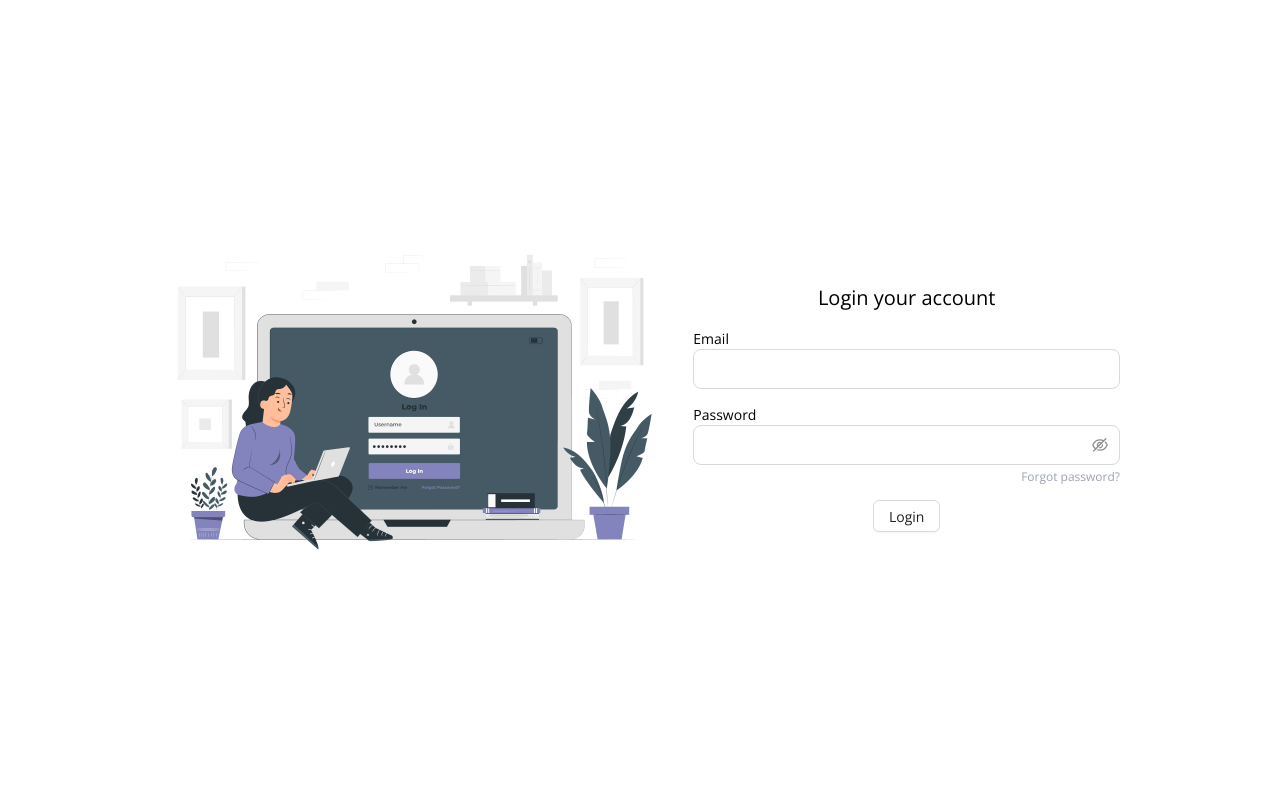
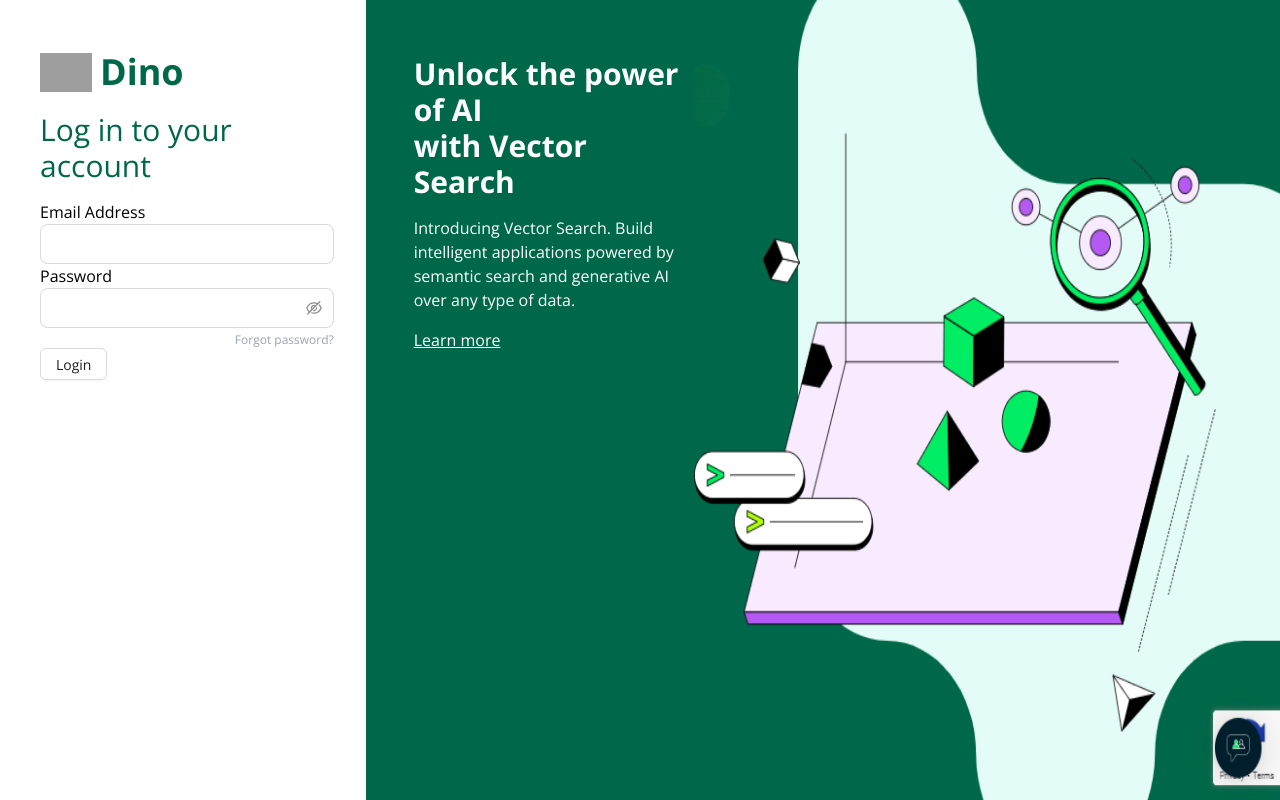
Before and after one commit to meraj2085/dino-hr, a Next.js app: page /auth/login in a window 1280 px wide. Built offline with nearby package versions, Linux system fonts and the light colour scheme; no server answers; grey boxes are pictures that could not be loaded.

Commit message:
Login-UI: Completed with responsive.

```diff
--- a/src/app/auth/login/page.tsx
+++ b/src/app/auth/login/page.tsx
@@ -1,6 +1,6 @@
 "use client";
-import { Button, Col, Row, message } from "antd";
-import loginImage from "../../../../public/assets/login-pana.png";
+import { Button, message } from "antd";
+import vectorImg from "../../../../public/assets/vector.png";
 import Image from "next/image";
 import Form from "@/components/Forms/Form";
 import FormInput from "@/components/Forms/FormInput";
@@ -37,28 +37,35 @@ const LoginPage = () => {
   };
 
   return (
-    <Row
-      justify="center"
-      align="middle"
-      style={{
-        minHeight: "100vh",
-      }}
-    >
-      <Col className="hidden md:block" sm={12} md={16} lg={10}>
-        <Image src={loginImage} width={500} alt="login image" />
-      </Col>
-      <Col className="mx-10 md:mx-0" sm={12} md={8} lg={8}>
-        <h1 className="my-4 text-center text-xl">Login your account</h1>
-        <div>
+    <div>
+      {/* main layout  */}
+      <div className="grid grid-cols-1 sm:grid-cols-7 h-[100vh] ">
+        {/* login colum */}
+        <div className="col-span-2 p-8 ml-2 mb-10">
+          <div className="flex items-center my-5">
+            <Link className="" href="/">
+              <Image
+                src="https://res.cloudinary.com/dn163fium/image/upload/v1702705615/usmjqqtg18c9j7bnwh4f.png"
+                height={52}
+                width={52}
+                alt="Dino HR Logo"
+              />
+            </Link>
+            <h1 className="pl-2 text-4xl font-bold text-[#00684a]">Dino</h1>
+          </div>
+          <h1 className="text-3xl font-normal text-[#00684a] mb-4">
+            Log in to your account
+          </h1>
           <Form submitHandler={onSubmit} resolver={yupResolver(loginSchema)}>
             <div>
-              <FormInput name="email" type="email" size="large" label="Email" />
+              <FormInput
+                name="email"
+                type="email"
+                size="large"
+                label="Email Address"
+              />
             </div>
-            <div
-              style={{
-                margin: "15px 0px",
-              }}
-            >
+            <div>
               <FormInput
                 name="password"
                 type="password"
@@ -75,13 +82,42 @@ const LoginPage = () => {
                 </a>
               </div>
             </div>
-            <div className="flex justify-center">
-              <Button htmlType="submit">Login</Button>
+            <div className="flex justify-left">
+              <Button shape="default" htmlType="submit">
+                Login
+              </Button>
             </div>
           </Form>
         </div>
-      </Col>
-    </Row>
+
+        {/* text colum  */}
+        <div className=" hidden sm:block col-span-5 bg-[#00684a] ">
+          <div className="flex ">
+            <div className="text-white my-10 ml-12">
+              <h1 className="text-3xl font-bold my-4">
+                Unlock the power of AI <br /> with Vector Search
+              </h1>
+              <p className="text-md mb-4">
+                Introducing Vector Search. Build intelligent applications
+                powered by semantic search and generative AI over any type of
+                data.
+              </p>
+              <Link className="underline" href="/">
+                Learn more
+              </Link>
+            </div>
+
+            {/* img colum */}
+            <Image className="h-[100vh]"
+              src={vectorImg}
+
+              width={586}
+              alt="Dino HR Logo"
+            />
+          </div>
+        </div>
+      </div>
+    </div>
   );
 };
 
```
Also changed, not shown: public/assets/vector.png (added).
